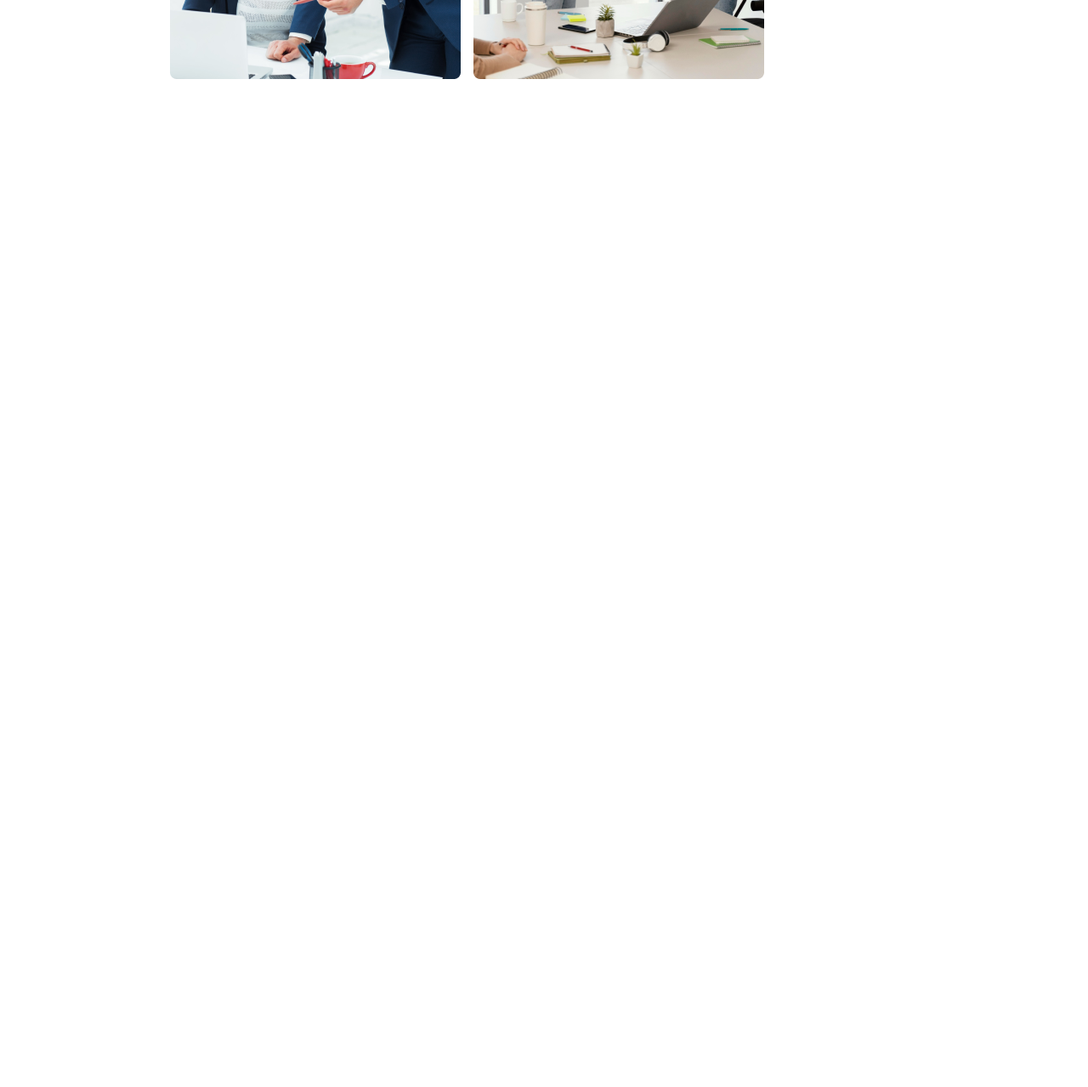
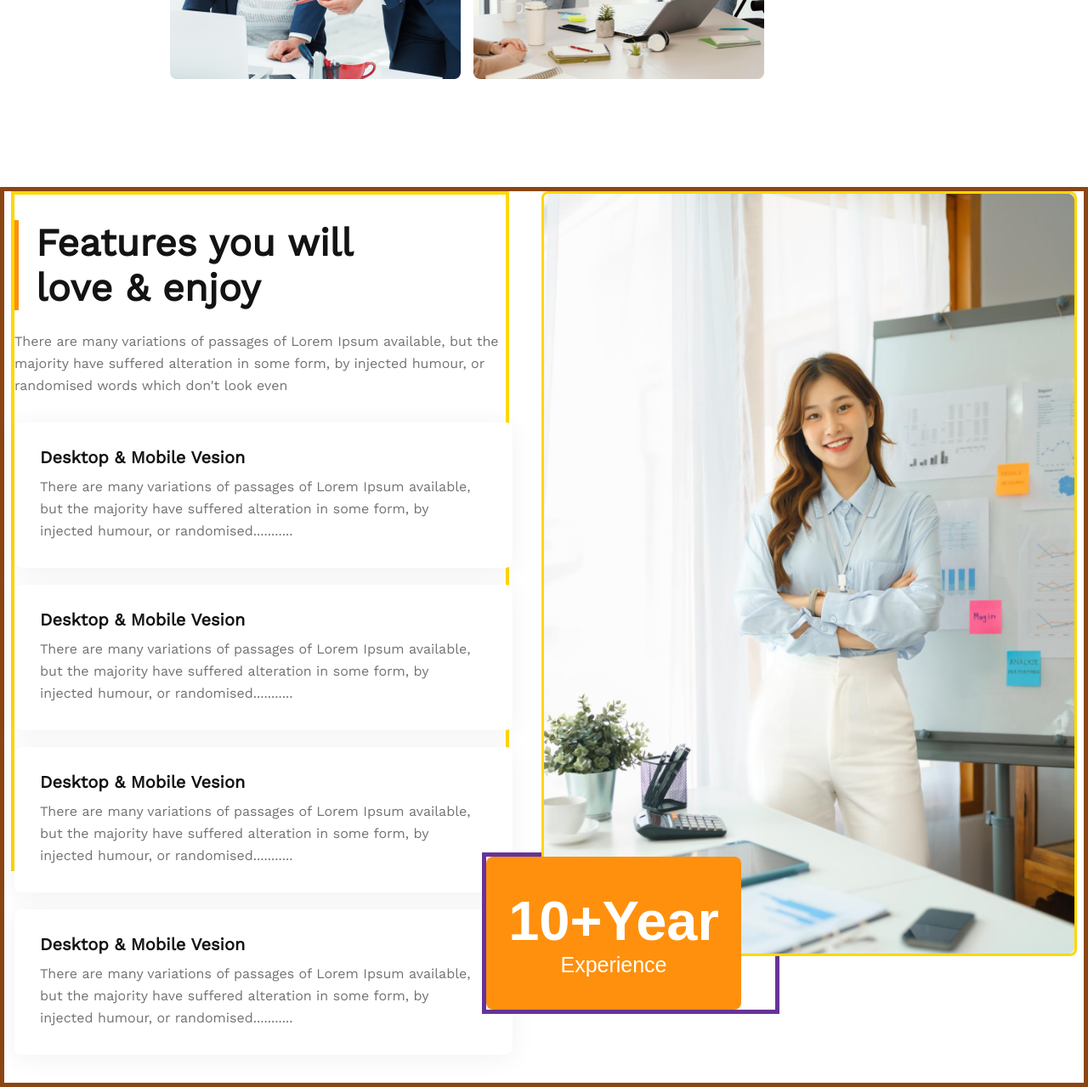
Before and after one commit to imran180905/Assignment-2, a plain HTML site: page index.html in a window 1280 px wide. Shown: the part 1723-3002 px from the top of the page at 85% size. Before the commit the page ends 1820 px from the top, so only its background shows below. Drawn offline with nearby package versions, Linux system fonts and the light colour scheme.

Commit message:
feature lists and Architect image section

```diff
--- a/index.html
+++ b/index.html
@@ -50,7 +50,7 @@
 
     </header>
     <main>
-        <section>
+        <section class="section-2">
             <div class="team">
                 <div class="team-image">
                     <div>
@@ -72,12 +72,67 @@
                     <p><span id="span-1">Quick list </span> <span id="span-2">of Our <br></span>
                         <span id="span-3">Features</span>
                     </p>
-                    <p class="team-description">There are many variations of passages of Lorem Ipsum available, but the majority have suffered
+                    <p class="team-description">There are many variations of passages of Lorem Ipsum available, but the
+                        majority have suffered
                         alteration in some form, by injected humour, or randomised words which don't look even</p>
                     <button class="explore-2">Explore More</button>
                 </div>
             </div>
 
+        </section>
+        <section class="section-3">
+            <!-- feature lists and Architect image section -->
+            <div class="feature-list-architect">
+                <!-- feature-list
+                ----------------- -->
+                <div class="feature-list">
+                    <h3 class="feature-list-title">Features you will <br>
+                        love & enjoy</h3>
+                    <p class="feature-description">There are many variations of passages of Lorem Ipsum available,
+                        but
+                        the
+                        majority have suffered alteration in some form, by injected humour, or
+                        randomised words which don't look even</p>
+                    <div class="feature-1">
+
+                        <h4 class="features">Desktop & Mobile Vesion</h4>
+                        <p class="features-info">There are many variations of passages of Lorem Ipsum available,
+                            but the majority have suffered alteration in some form, by
+                            injected humour, or randomised...........</p>
+                    </div>
+                    <div class="feature-2">
+                        <h4 class="features">Desktop & Mobile Vesion</h4>
+                        <p class="features-info">There are many variations of passages of Lorem Ipsum available,
+                            but the majority have suffered alteration in some form, by
+                            injected humour, or randomised...........</p>
+                    </div>
+                    <div class="feature-3">
+                        <h4 class="features">Desktop & Mobile Vesion</h4>
+                        <p class="features-info">There are many variations of passages of Lorem Ipsum available,
+                            but the majority have suffered alteration in some form, by
+                            injected humour, or randomised...........</p>
+                    </div>
+                    <div class="feature-4">
+                        <h4 class="features">Desktop & Mobile Vesion</h4>
+                        <p class="features-info">There are many variations of passages of Lorem Ipsum available,
+                            but the majority have suffered alteration in some form, by
+                            injected humour, or randomised...........</p>
+                    </div>
+                </div>
+                <!-- Architect image & button
+                ------------------ -->
+                <div class="architect-img-button">
+                    <div class="architect-img">
+                        <img src="images/architect.png" alt="">
+
+                    </div>
+                    <div class="btn">
+                        <button class="experience-button"> <span id="style">10+Year</span> <br> Experience</button>
+                    </div>
+
+                </div>
+
+            </div>
         </section>
     </main>
     <footer></footer>
--- a/styles/style.css
+++ b/styles/style.css
@@ -183,3 +183,120 @@ banner-image
 
 
 }
+
+/* feature lists and Architect image section
+............................................. */
+
+.section-3 {
+    width: 100%;
+    height: 1059px;
+    margin-top: 130px;
+    border: 5px solid saddlebrown;
+}
+
+.feature-list-architect {
+    display: flex;
+    justify-content: space-evenly;
+    /* gap: 50px; */
+}
+
+.feature-list {
+    width: 586px;
+    height: 800px;
+    border: 4px solid gold;
+    padding-top: 30px;
+}
+
+.feature-list-title {
+    font-weight: 700;
+    font-size: 45px;
+    color: #131313;
+    border-left: 5px solid #FF900E;
+    padding-left: 20px;
+}
+
+.feature-description {
+    font-weight: 400;
+    font-size: 16px;
+    line-height: 26px;
+    color: #727272;
+    margin-bottom: 30px;
+    margin-top: 24px;
+}
+
+.features {
+    font-weight: 600;
+    font-size: 20px;
+    line-height: 23px;
+    color: #131313;
+    margin-bottom: 10px;
+}
+
+.features-info {
+    font-weight: 400;
+    font-size: 16px;
+    line-height: 26px;
+    color: #727272;
+    margin-bottom: 20px;
+}
+
+.feature-1,
+.feature-2,
+.feature-3,
+.feature-4 {
+    /* border: 1px solid wheat; */
+    width: 586px;
+    height: 171px;
+    padding: 30px 42px 30px 30px;
+    background: #FFFFFF;
+    box-shadow: 0px 4px 30px rgba(0, 0, 0, 0.06);
+    border-radius: 8px;
+    margin-bottom: 20px;
+}
+
+.architect-img-button{
+    margin-left: -40px;
+    z-index: 50%;
+}
+
+.architect-img img {
+    width: 630px;
+    height: 900px;
+    margin-left: 70px;
+    margin-bottom: -126px;
+    border: 3px solid gold;
+    border-radius: 8px;
+
+}
+
+/* experience-button   */
+
+.btn{
+    border: 5px solid rebeccapurple;
+    width: 50%;
+
+}
+
+.experience-button {
+    width: 300px;
+    height: 180px;
+    font-weight: 500;
+    font-size: 25px;
+    background: #FF900E;
+    border-radius: 8px;
+    text-align: center;
+    color: #FFFFFF;
+    border: none;
+
+
+}
+
+#style {
+    font-weight: 700;
+    font-size: 65px;
+    text-align: center;
+    margin-top: -100px;
+    width: 258px;
+    height: 109px;
+
+}
```
